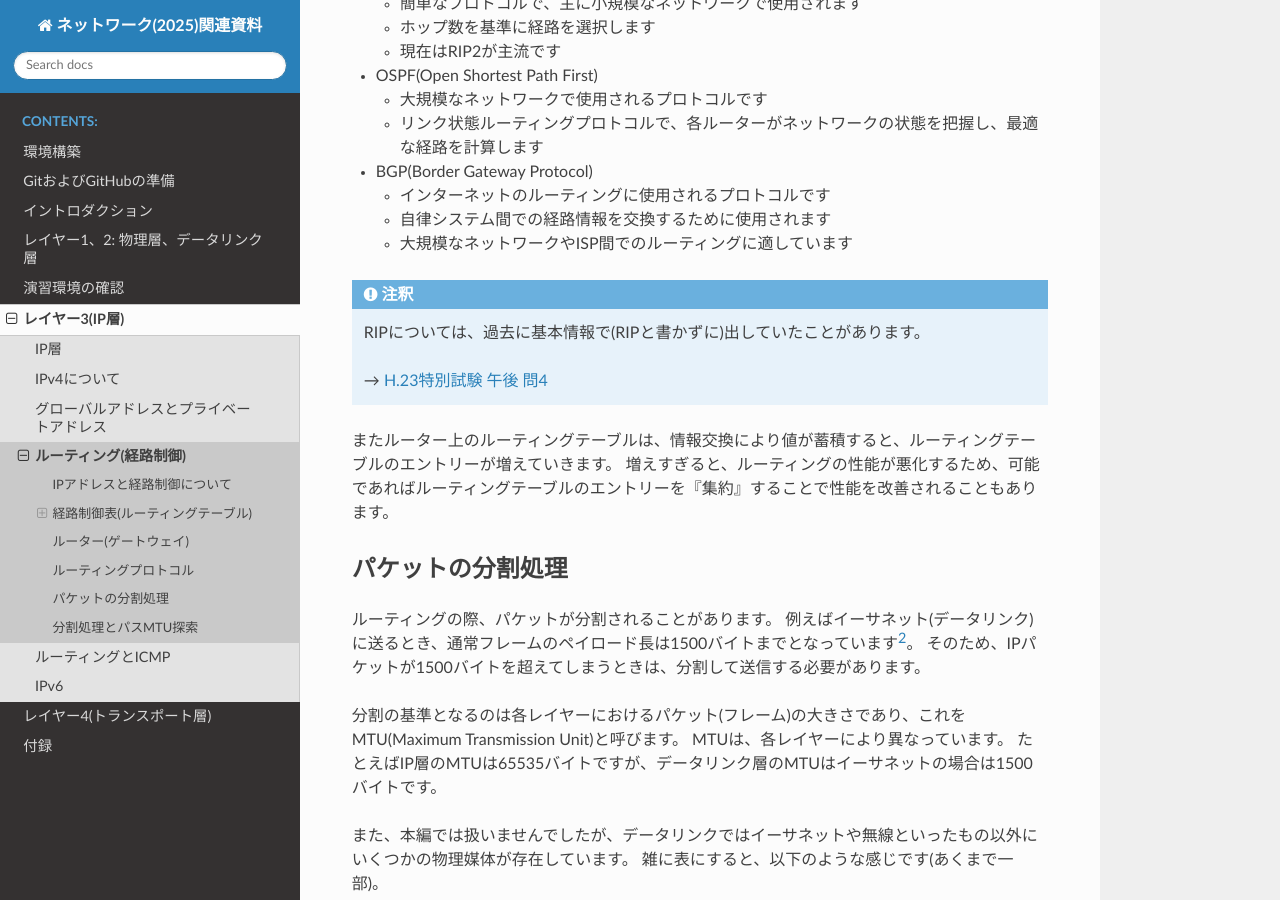
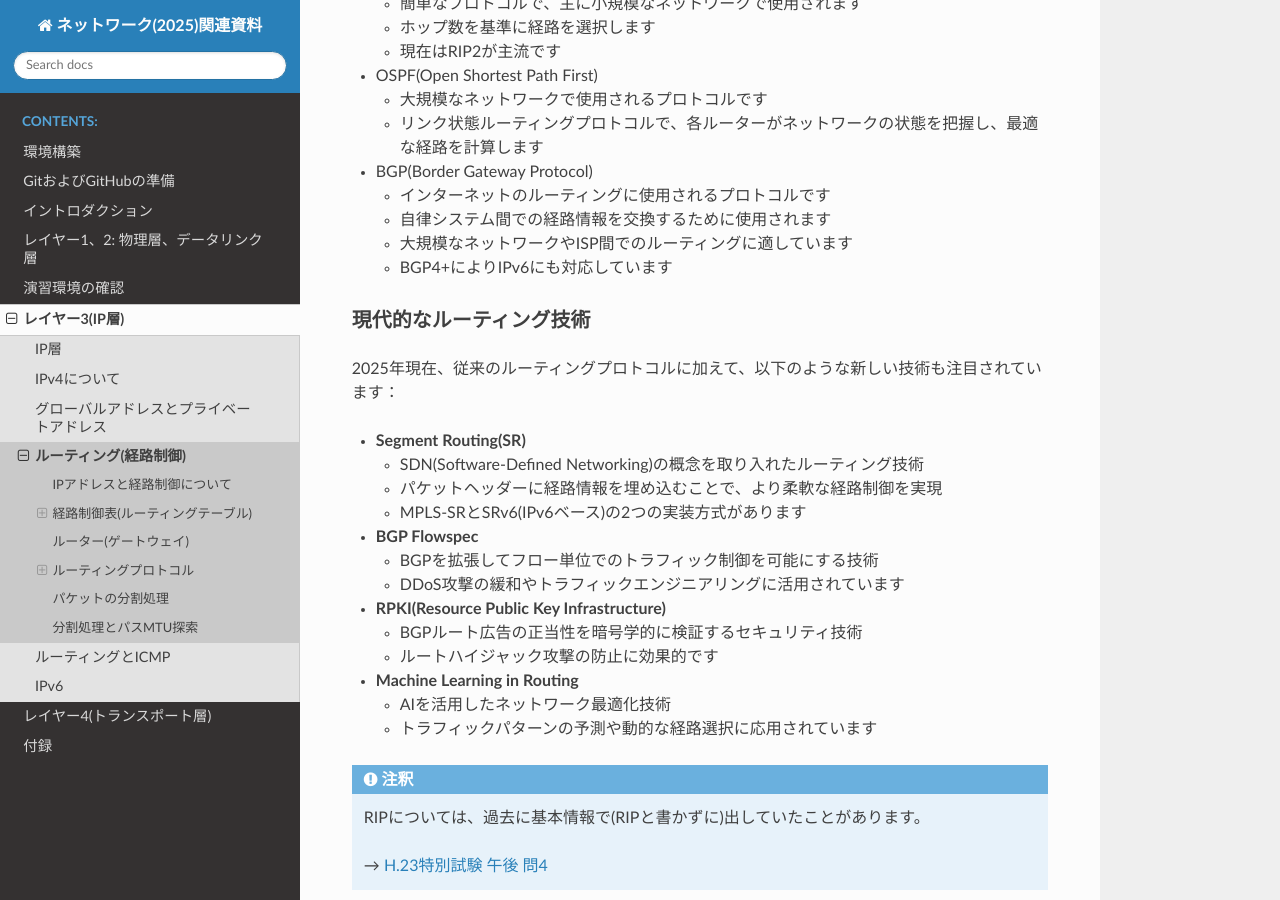
Before and after one commit to densuke/2025-network-doc, a Sphinx documentation site: the page built from source/ip/routing.md, in a window 1280 px wide and 900 px high, scrolled down 4435 px. Built offline with Sphinx 7.4.7 and the Read the Docs theme 3.1.0, drawn with Linux system fonts in a browser that asks for light colours.

Commit message:
[docs] レイヤー3技術文書の最新化
## 主な変更内容

### IPv6のセキュリティ技術更新
- IPsecの位置づけと現代的なセキュリティ技術（TLS 1.3、HTTP/3）への言及
- Zero Trust Network ArchitectureやSoftware-Defined Perimeterの追加

### IPv4アドレス枯渇状況の現状反映
- IPv4アドレス売買市場の形成に関する情報追加
- Carrier Grade NAT、IPv6移行技術の現状説明

### ICMPセキュリティ考慮事項の追加
- 現代的なセキュリティ脅威（DDoS、ネットワーク探索攻撃等）の説明
- 企業ネットワークでの対策状況を反映

### ルーティング技術の最新動向追加
- Segment Routing (MPLS-SR、SRv6)
- BGP Flowspec、RPKI
- Machine Learning in Routing

### IPv6アドレス種類の整理
- 構造の修正と重複削除
- 文書記述用予約アドレス（2001:db8::/32）の追加

🤖 Generated with [Claude Code](https://claude.ai/code)

Co-Authored-By: Claude <noreply@anthropic.com>

````diff
--- a/source/ip/routing.md
+++ b/source/ip/routing.md
@@ -142,6 +142,28 @@ ARP[^arp]で取得したと思われるIPとMACアドレスの対応関係も含
     - インターネットのルーティングに使用されるプロトコルです
     - 自律システム間での経路情報を交換するために使用されます
     - 大規模なネットワークやISP間でのルーティングに適しています
+    - BGP4+によりIPv6にも対応しています
+
+### 現代的なルーティング技術
+
+2025年現在、従来のルーティングプロトコルに加えて、以下のような新しい技術も注目されています：
+
+- **Segment Routing(SR)**
+    - SDN(Software-Defined Networking)の概念を取り入れたルーティング技術
+    - パケットヘッダーに経路情報を埋め込むことで、より柔軟な経路制御を実現
+    - MPLS-SRとSRv6(IPv6ベース)の2つの実装方式があります
+
+- **BGP Flowspec**
+    - BGPを拡張してフロー単位でのトラフィック制御を可能にする技術
+    - DDoS攻撃の緩和やトラフィックエンジニアリングに活用されています
+
+- **RPKI(Resource Public Key Infrastructure)**
+    - BGPルート広告の正当性を暗号学的に検証するセキュリティ技術
+    - ルートハイジャック攻撃の防止に効果的です
+
+- **Machine Learning in Routing**
+    - AIを活用したネットワーク最適化技術
+    - トラフィックパターンの予測や動的な経路選択に応用されています
 
 ```{note}
 RIPについては、過去に基本情報で(RIPと書かずに)出していたことがあります。
````
Also changed, not shown: source/ip/icmp.md (+14 -0 lines), source/ip/ipv6.md (+12 -6 lines).
